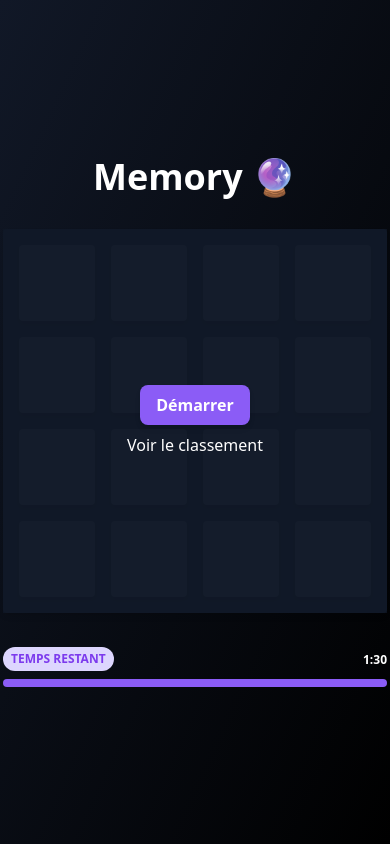
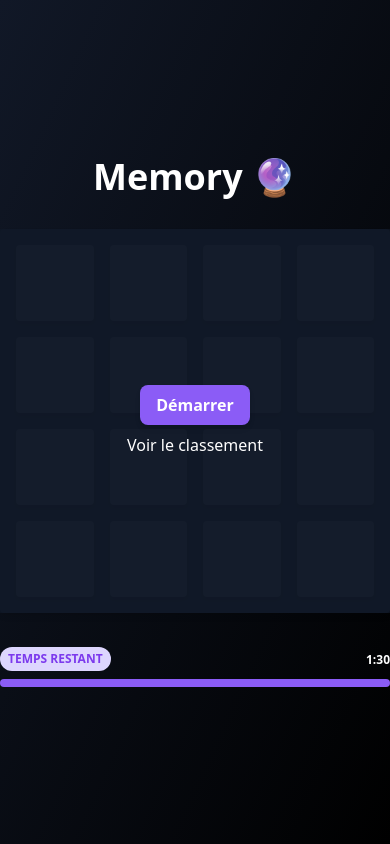
Before and after one commit to Gregory-Gerard/oclock, a PHP site: page / in a window 390 px wide. Run offline with PHP 8.4, Linux system fonts and the light colour scheme; data that the repository does not hold is empty.

Commit message:
Responsive

```diff
--- a/resources/views/index.php
+++ b/resources/views/index.php
@@ -8,10 +8,10 @@
     <link href="<?= $_ENV['DEBUG'] === 'true' ? router()->url('css/app.css') : router()->url('css/app.min.css') ?>" rel="stylesheet">
 </head>
 <body class="flex items-center text-center h-screen min-h bg-gradient-to-br from-gray-900 to-black bg-fixed text-white">
-    <main class="w-full">
+    <main class="w-full px-4">
         <h1 class="text-4xl font-bold mb-8">Memory 🔮</h1>
 
-        <div class="relative mx-auto w-96" id="game">
+        <div class="relative mx-auto lg:w-96 w-full " id="game">
             <div class="grid grid-rows-4 grid-cols-4 gap-4 w-full h-96 p-4 rounded overflow-hidden shadow-md bg-gray-900">
                 <div id="game__start" class="absolute flex flex-col justify-center items-center w-full h-96 top-0 left-0 bg-gray-900 bg-opacity-75 z-10">
                     <button class="btn">
```
